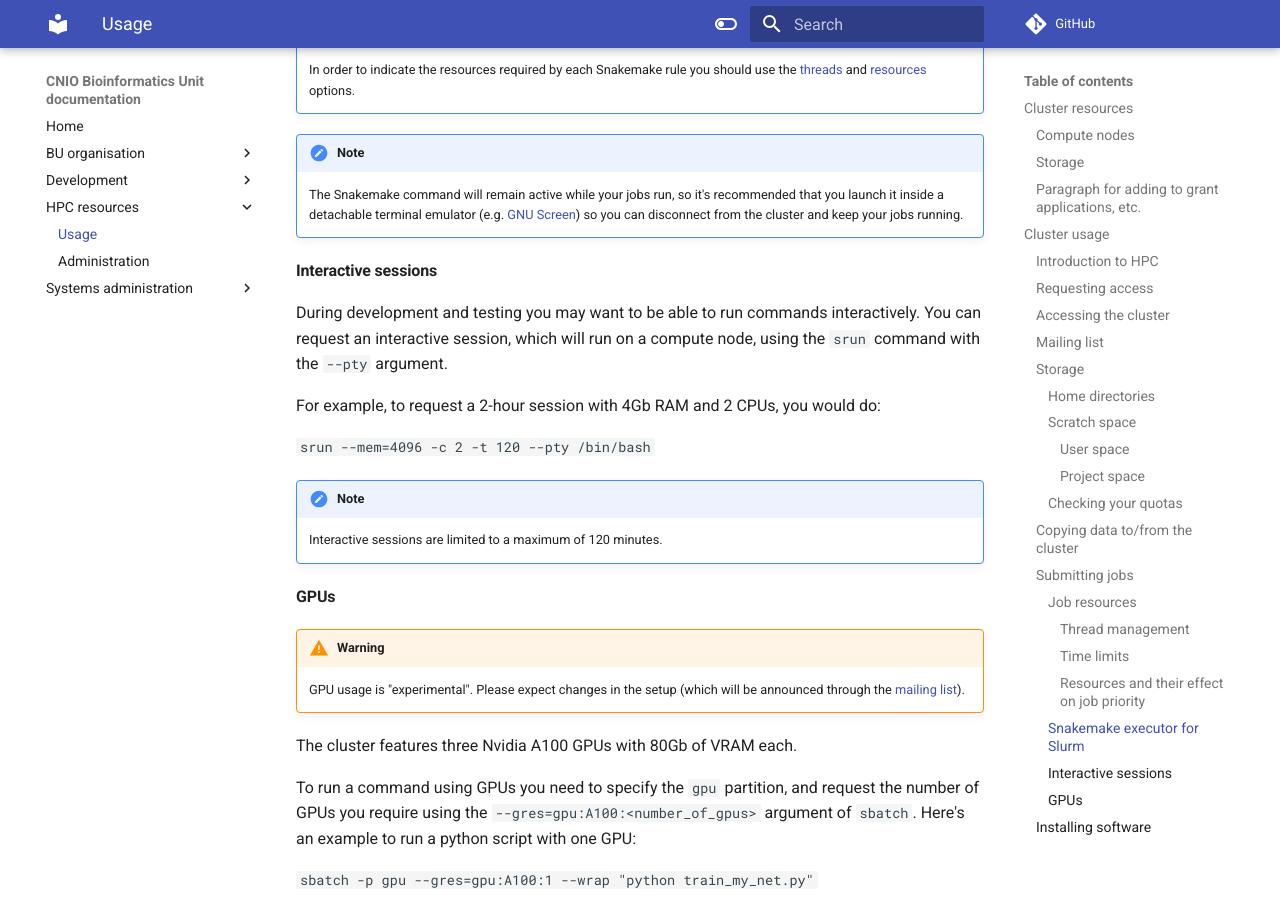
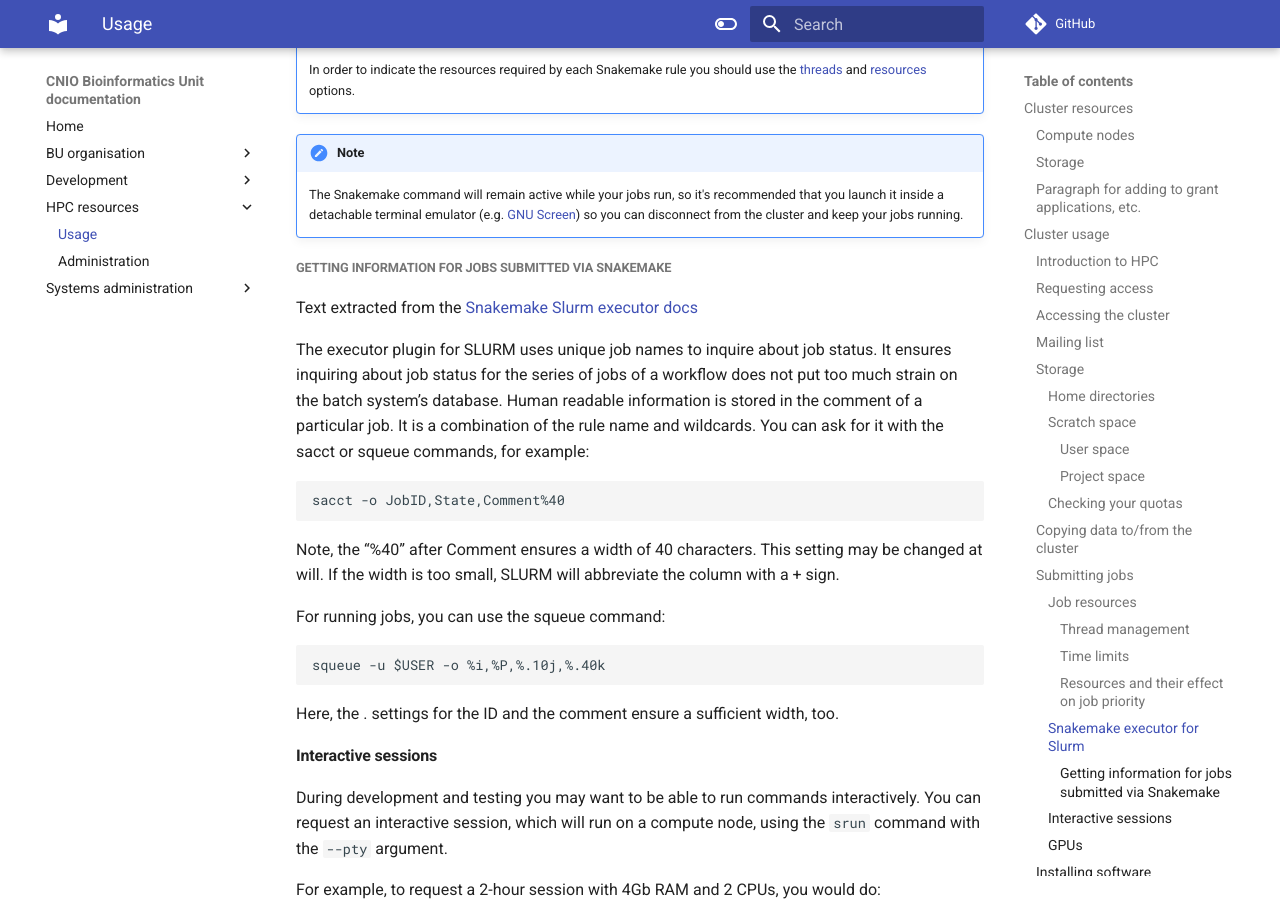
Before and after one commit to cnio-bu/cnio-bu.github.io, an MkDocs documentation site: the page built from docs/hpc/usage.md, in a window 1280 px wide and 900 px high, scrolled down 5524 px. Built offline with MkDocs 1.6.1 and Material for MkDocs 9.7.7, drawn with Linux system fonts in a browser that asks for light colours; comment, search, counter and statistics services are not loaded.

Commit message:
Add section about squeue for Snakemake Slurm jobs

````diff
--- a/docs/hpc/usage.md
+++ b/docs/hpc/usage.md
@@ -230,6 +230,26 @@ your `snakemake` command.
     The Snakemake command will remain active while your jobs run, so it's recommended that you launch it inside a detachable terminal emulator (e.g. [GNU Screen](https://www.nixtutor.com/linux/introduction-to-gnu-screen/))
     so you can disconnect from the cluster and keep your jobs running.
 
+##### Getting information for jobs submitted via Snakemake
+
+Text extracted from the [Snakemake Slurm executor docs](https://snakemake.github.io/snakemake-plugin-catalog/plugins/executor/slurm.html#inquiring-about-job-information-and-adjusting-the-rate-limiter)
+
+The executor plugin for SLURM uses unique job names to inquire about job status. It ensures inquiring about job status for the series of jobs of a workflow does not put too much strain on the batch system’s database. Human readable information is stored in the comment of a particular job. It is a combination of the rule name and wildcards. You can ask for it with the sacct or squeue commands, for example:
+
+```bash
+sacct -o JobID,State,Comment%40
+```
+
+Note, the “%40” after Comment ensures a width of 40 characters. This setting may be changed at will. If the width is too small, SLURM will abbreviate the column with a + sign.
+
+For running jobs, you can use the squeue command:
+
+```bash
+squeue -u $USER -o %i,%P,%.10j,%.40k
+```
+
+Here, the .<number> settings for the ID and the comment ensure a sufficient width, too.
+
 #### Interactive sessions
 
 During development and testing you may want to be able to run commands interactively. You can request
````
